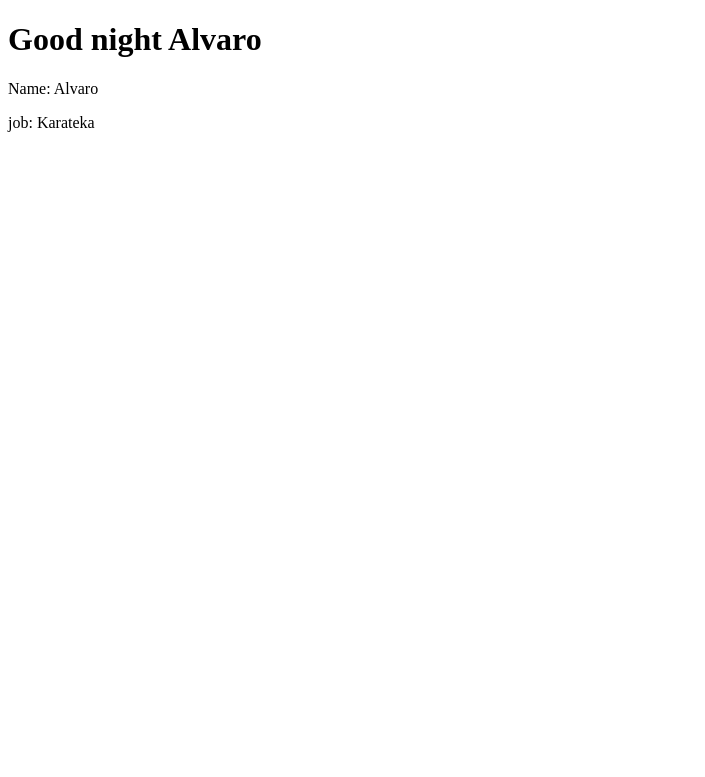
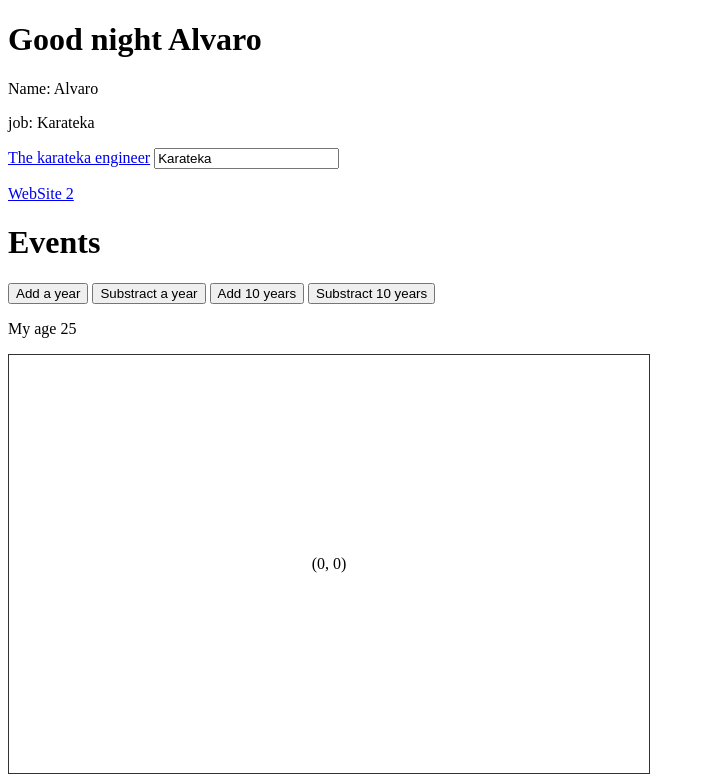
Before and after one commit to Kronos35/vuejs-playlist, a plain HTML site: page index.html in a window 1280 px wide. Shown: the whole page, without its empty margins (0-705 px from the left). Drawn offline with nearby package versions, Linux system fonts and the light colour scheme.

Commit message:
Vue tuto ep6

```diff
--- a/app.js
+++ b/app.js
@@ -2,7 +2,9 @@ new Vue({
 	el:'#vue-app',
 	data: {
 		name: 'Alvaro',
-		job: 'Karateka'
+		job: 'Karateka',
+		website: 'https://www.facebook.com/alvaro.forever.23',
+		websiteTag:'<a href="https://www.facebook.com/alvaro.forever.23">WebSite 2</a>'
 	},
 	methods:{
 		greet: function(){
@@ -21,3 +23,24 @@ new Vue({
 		}
 	}
 });
+new Vue({
+	el:'#events-vue-app',
+	data: {
+		age:25,
+		x:0,
+		y:0
+
+	},
+	methods:{
+		add:function(amount){
+			this.age+=amount;
+		},
+		subtract:function(amount){
+			this.age-=amount;
+		},
+		updateXY:function(event){
+			this.x=event.offsetX;
+			this.y=event.offsetY;
+		}
+	}
+});
--- a/index.html
+++ b/index.html
@@ -4,13 +4,25 @@
 	<meta charset="utf-8">
 	<title>VueJs Tutorials</title>
 	<script src='https://cdn.jsdelivr.net/npm/vue'></script>
-	<link rel="stylesheet" type="text/css" href=""/>
+	<link rel="stylesheet" type="text/css" href="styles.css"/>
 </head>
 <body>
 	<div id="vue-app">
 		<h1>{{greet()}}</h1>
 		<p>Name: {{ name }} </p>
 		<p>job: {{job}}</p>
+		<a v-bind:href="website">The karateka engineer</a>
+		<input type="text" name="" v-bind:value="job">
+		<p v-html='websiteTag'></p>
+	</div>
+	<div id="events-vue-app">
+		<h1>Events</h1>
+		<button v-on:click='add(1)'>Add a year</button>
+		<button @click='subtract(1)'>Substract a year</button>
+		<button v-on:dblclick='add(10)'>Add 10 years</button>
+		<button @dblclick='subtract(10)'>Substract 10 years</button>
+		<p>My age {{ age }} </p>
+		<div id="canvas" @mousemove="updateXY">({{x}}, {{y}})</div>
 	</div>
 	<script src="app.js"></script>
 </body>
--- a/styles.css
+++ b/styles.css
@@ -0,0 +1,7 @@
+#canvas{
+	width: 600px;
+	padding: 200px 20px;
+	text-align: center;
+	border: 1px solid #333;
+
+}
```
